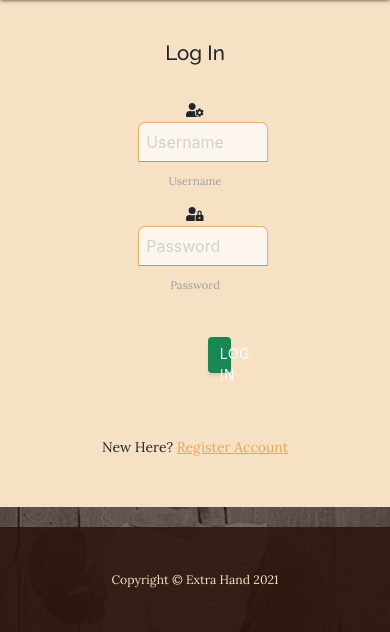
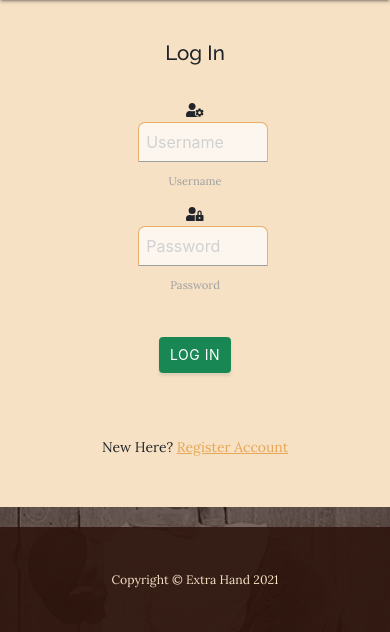
Before and after one commit to szomoru/extrahand-mp3, a Flask app: page /login in a window 390 px wide. Shown: the part 49-681 px from the top of the page. Run offline with Flask 2, Linux system fonts and the light colour scheme; some libraries are stand-ins or nearby versions.

Commit message:
responsiveness of Login button on small display improved for bettre UX

```diff
--- a/templates/login.html
+++ b/templates/login.html
@@ -30,7 +30,7 @@
                 </div>
 
                 <!-- Log In -->
-                <div class="row btn-row mb-5">
+                <div class="row btn-row mb-5 mx-auto">
                     <button type="submit" class="btn btn-success text-shadow">
                         Log In
                     </button>
```
